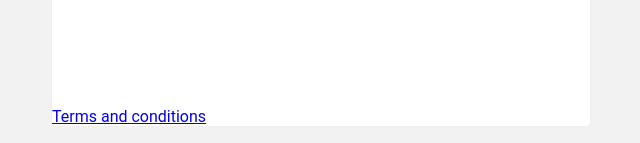
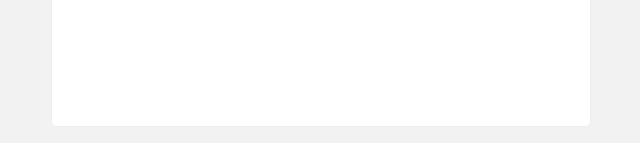
Before and after one commit to gokhanmeteerturk/chatficdb, a FastAPI app: page /giveaway in a window 1280 px wide. Shown: the part 1581-1724 px from the top of the page, without its empty margins (319-959 px from the left). Run offline with FastAPI, Linux system fonts and the light colour scheme.

Commit message:
fix color

```diff
--- a/templates/giveaway_page.html
+++ b/templates/giveaway_page.html
@@ -523,7 +523,7 @@ Acceptance of Rules: By participating in the Sweepstakes, You have affirmatively
             mywin.document.write(termsHTML);
         }
     </script>
-    <a href="javascript:void(0)">Terms and conditions</a>
+    <a style="color:white !important;" href="javascript:void(0)">Terms and conditions</a>
 </div>
 <script>
     // dom content loaded:
```
